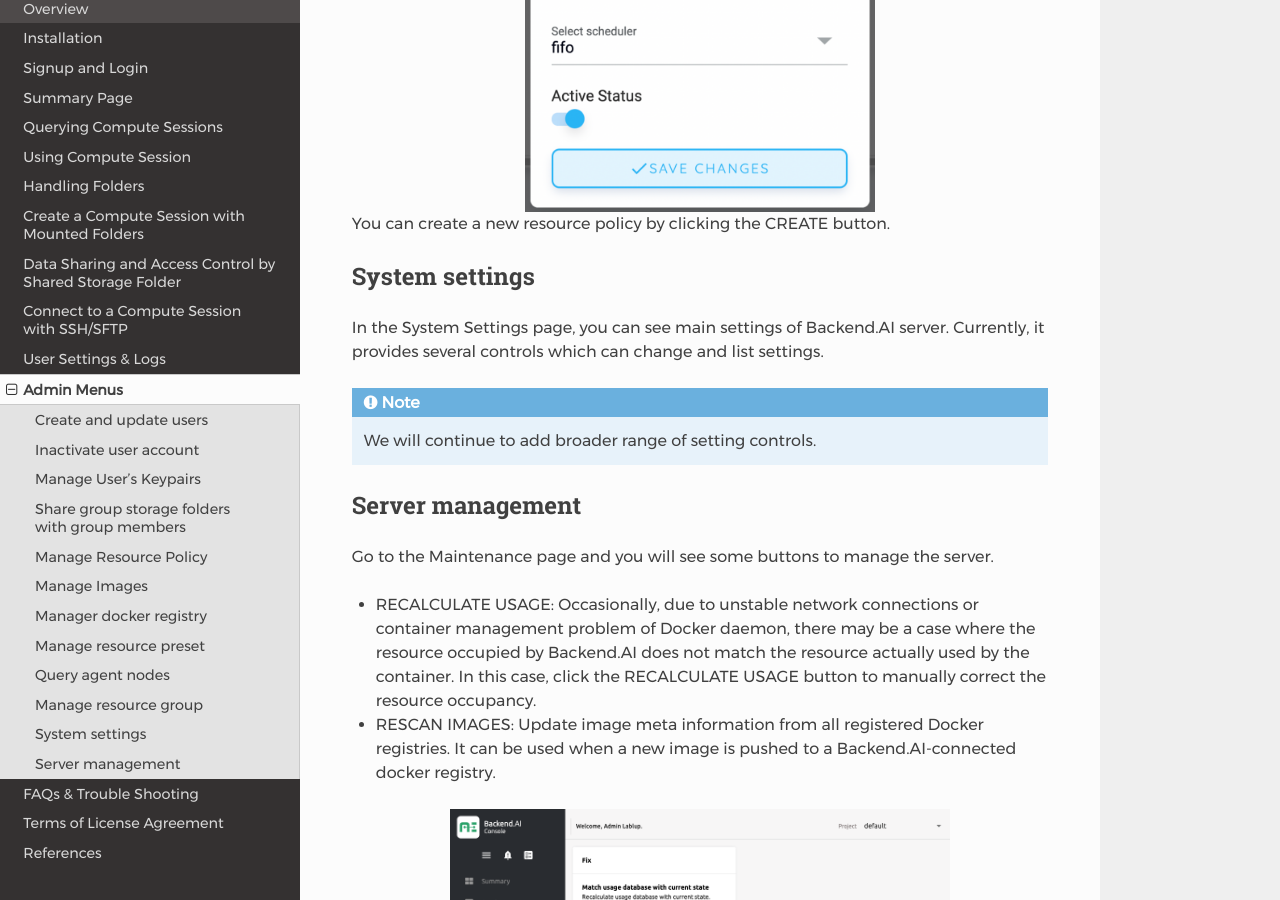
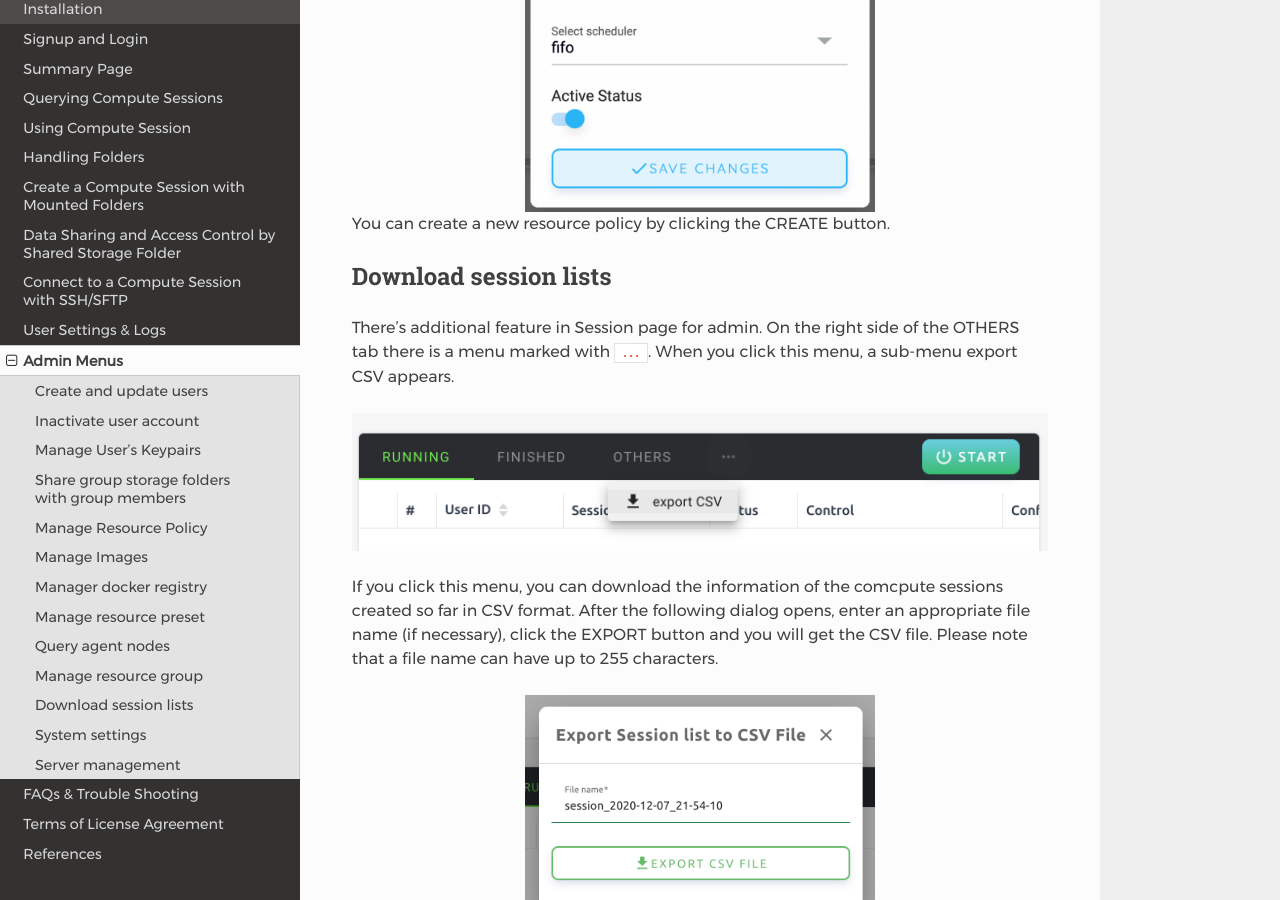
Before and after one commit to lablup/backend.ai-docs-webui, a Sphinx documentation site: the page built from docs/admin_user_keypair_management/admin_user_keypair_management.rst, in a window 1280 px wide and 900 px high, scrolled down 17488 px. Built offline with Sphinx 7.4.7 and the Read the Docs theme 2.0.0, drawn with Linux system fonts in a browser that asks for light colours.

Commit message:
session list download merged
from docs-essential-guide-r2

```diff
--- a/docs/admin_user_keypair_management/admin_user_keypair_management.rst
+++ b/docs/admin_user_keypair_management/admin_user_keypair_management.rst
@@ -454,6 +454,24 @@
 You can create a new resource policy by clicking the CREATE button.
 
 
+Download session lists
+---------------------
+
+There's additional feature in Session page for admin.
+On the right side of the OTHERS tab there is a menu marked with ``...``.
+When you click this menu, a sub-menu export CSV appears.
+
+.. image:: export_csv_menu.png
+
+If you click this menu, you can download the information of the comcpute sessions
+created so far in CSV format. After the following dialog opens, enter an appropriate
+file name (if necessary), click the EXPORT button and you will get the CSV file. Please note that a file name can have up to 255 characters.
+
+.. image:: export_session_dialog.png
+   :width: 350
+   :align: center
+
+
 System settings
 ---------------
 
```
